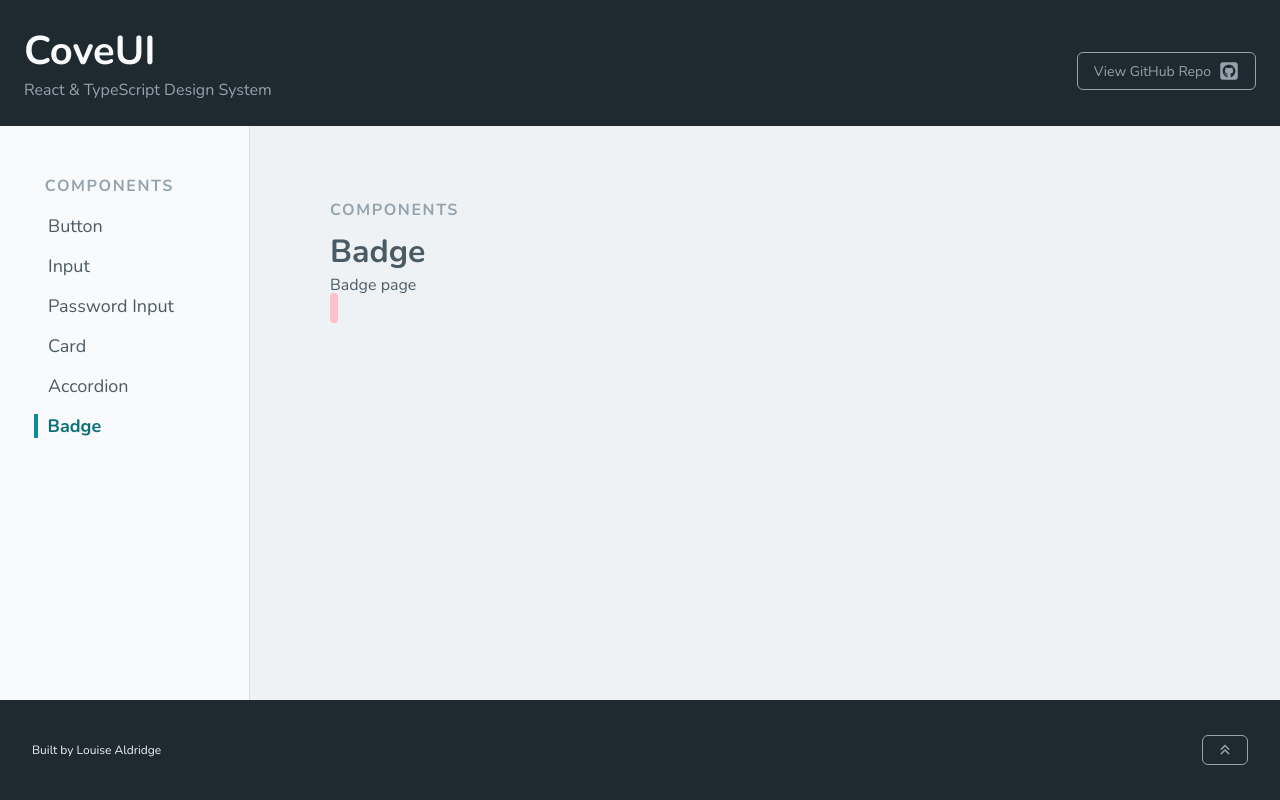
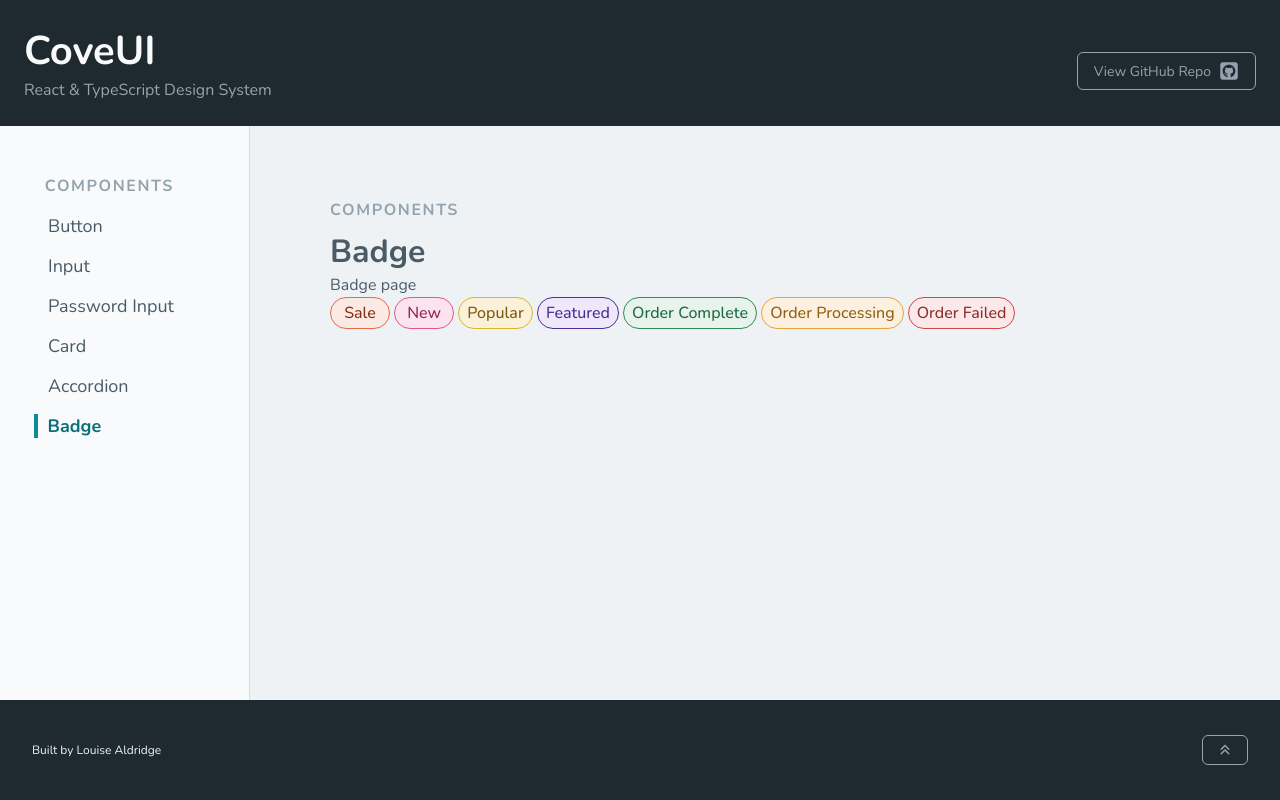
Before and after one commit to louiseka/cove-ui, a React (Vite) app: page /components/badge in a window 1280 px wide. Built offline with nearby package versions, Linux system fonts and the light colour scheme.

Commit message:
Styling badges

```diff
--- a/src/assets/styles/variables.css
+++ b/src/assets/styles/variables.css
@@ -20,9 +20,38 @@
   --neutral-900: #0f1417;
 
   /* States */
+  /* Success */
+  --success-green-50: #e7f3ec;
   --success-green: #2e8b57;
+  --success-green-800: #1f6b41;
+
+  /* Warning */
+  --warning-amber-50: #fcf1e0;
   --warning-amber: #e9a23b;
+  --warning-amber-800: #935f13;
+
+  /* Error */
+  --error-red-50: #fbe9e9;
   --error-red: #d64545;
+  --error-red-800: #8f2e2e;
+
+  /* Accents */
+
+  --accent-coral: #e86a4d;
+  --accent-coral-50: #fbe9e4;
+  --accent-coral-800: #8a3018;
+
+  --accent-violet: #7c5cd9;
+  --accent-violet-50: #efe8fb;
+  --accent-violet-800: #4a2f96;
+
+  --accent-gold: #e0b429;
+  --accent-gold-50: #fbf1d9;
+  --accent-gold-800: #7a5c0e;
+
+  --accent-magenta: #e2568f;
+  --accent-magenta-50: #fbe4ee;
+  --accent-magenta-800: #96235c;
 
   /* Backgrounds */
   --bg-white: #f8fafb;
--- a/src/components/Badge/Badge.module.css
+++ b/src/components/Badge/Badge.module.css
@@ -1,6 +1,55 @@
 .badge {
-  padding: var(--space-1);
+  padding: var(--space-1) var(--space-2);
   background-color: pink;
-  border-radius: var(--radius-sm);
-  color: red;
+  border-radius: 999px;
+  color: var(--neutral-50);
+  display: inline-flex;
+  justify-content: center;
+  align-items: center;
+  gap: 4px;
+  min-width: 60px;
+  font-weight: 500;
+  border: 1px solid transparent;
 }
+
+.success {
+  background-color: var(--success-green-50);
+  color: var(--success-green-800);
+  border-color: var(--success-green);
+}
+
+.warning {
+  background-color: var(--warning-amber-50);
+  color: var(--warning-amber-800);
+  border-color: var(--warning-amber);
+}
+
+.danger {
+  background-color: var(--error-red-50);
+  color: var(--error-red-800);
+  border-color: var(--error-red);
+}
+
+.new {
+  background-color: var(--accent-magenta-50);
+  border-color: var(--accent-magenta);
+  color: var(--accent-magenta-800);
+}
+
+.featured {
+  background-color: var(--accent-violet-50);
+  color: var(--accent-violet-800);
+  border-color: var(--accent-viole);
+}
+
+.popular {
+  background-color: var(--accent-gold-50);
+  color: var(--accent-gold-800);
+  border-color: var(--accent-gold);
+}
+
+.sale {
+  background-color: var(--accent-coral-50);
+  color: var(--accent-coral-800);
+  border-color: var(--accent-coral);
+}
--- a/src/components/Badge/BadgeDoc.mdx
+++ b/src/components/Badge/BadgeDoc.mdx
@@ -4,4 +4,11 @@ import Badge from "../Badge/Badge";
 
 Badge page
 
-<Badge />
+<Badge variant="sale"> Sale</Badge>
+<Badge variant="new"> New</Badge>
+<Badge variant="popular"> Popular</Badge>
+<Badge variant="featured"> Featured</Badge>
+
+<Badge variant="success"> Order Complete</Badge>
+<Badge variant="warning"> Order Processing</Badge>
+<Badge variant="danger"> Order Failed</Badge>
```
